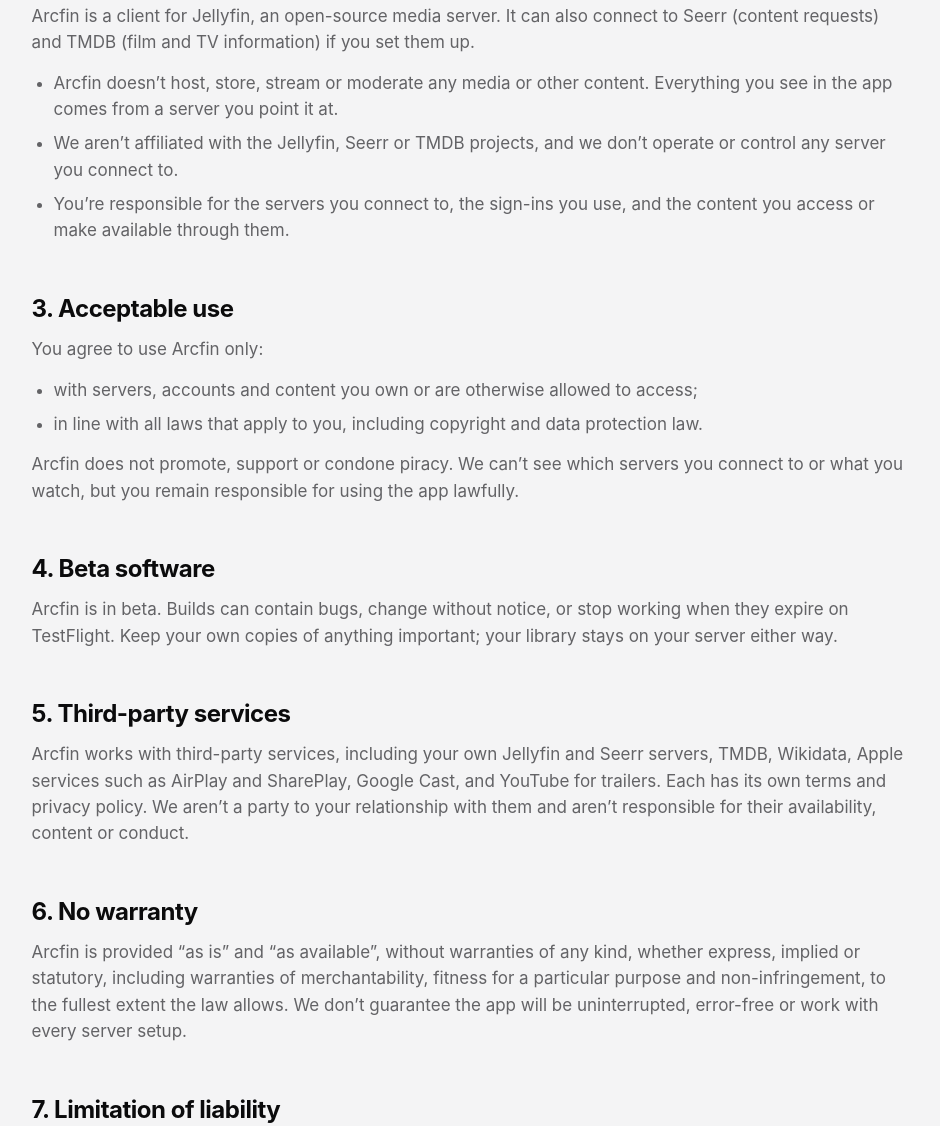
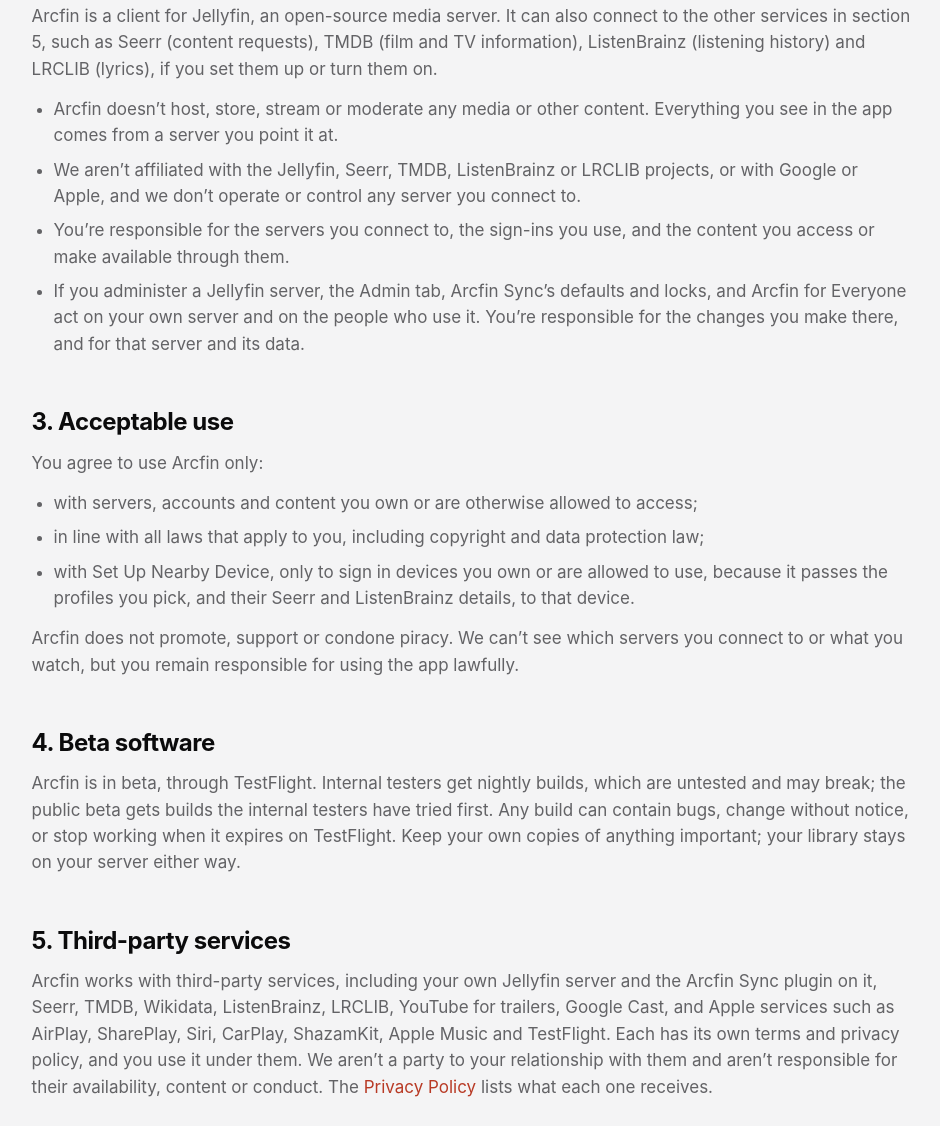
Before and after one commit to ArcFin-App/ArcFin-Site, a plain HTML site: page site/arcfin.psmattas.com/terms/index.html in a window 1280 px wide. Shown: the part 956-2082 px from the top of the page, without its empty margins (310-1250 px from the left). Drawn offline with Linux system fonts and the light colour scheme.

Commit message:
Terms of Use: up to date for 0.5.0
- Scope: iPhone, iPad, Mac, Apple TV and Apple Watch, and CarPlay.
- Third-party services: Jellyfin and Arcfin Sync, Seerr, TMDB,
  Wikidata, ListenBrainz, LRCLIB, YouTube, Google Cast and Apple, each
  under its own terms.
- Beta: nightly builds for internal testers are untested and may
  break.
- Admins are responsible for what they change with the Admin tab,
  Arcfin Sync's defaults and locks, and Arcfin for Everyone.
- Set Up Nearby Device only with devices you own or may use.
- Apple's Standard EULA stays. Effective 23 November 2026.

Signed-off-by: psmattas <me@psmattas.com>

```diff
--- a/site/arcfin.psmattas.com/terms/index.html
+++ b/site/arcfin.psmattas.com/terms/index.html
@@ -4,14 +4,14 @@
   <meta charset="utf-8">
   <meta name="viewport" content="width=device-width, initial-scale=1, viewport-fit=cover">
   <title>Terms of Use · Arcfin</title>
-  <meta name="description" content="The terms for using Arcfin, an open-source Jellyfin client for iPhone, iPad, Mac and Apple TV.">
+  <meta name="description" content="The terms for using Arcfin, an open-source Jellyfin client for iPhone, iPad, Mac, Apple TV and Apple Watch.">
   <link rel="canonical" href="https://arcfin.psmattas.com/terms/">
   <meta name="theme-color" content="#0B0B0C" media="(prefers-color-scheme: dark)">
   <meta name="theme-color" content="#F4F4F5" media="(prefers-color-scheme: light)">
   <meta property="og:type" content="website">
   <meta property="og:site_name" content="Arcfin">
   <meta property="og:title" content="Terms of Use · Arcfin">
-  <meta property="og:description" content="The terms for using Arcfin, an open-source Jellyfin client for iPhone, iPad, Mac and Apple TV.">
+  <meta property="og:description" content="The terms for using Arcfin, an open-source Jellyfin client for iPhone, iPad, Mac, Apple TV and Apple Watch.">
   <meta property="og:url" content="https://arcfin.psmattas.com/terms/">
   <meta property="og:image" content="https://arcfin.psmattas.com/assets/og.png">
   <meta property="og:image:width" content="1200">
@@ -41,14 +41,14 @@
 <section class="page-hero"><div class="wrap">
   <span class="eyebrow">Legal</span>
   <h1>Terms of Use</h1>
-  <p>The terms for using Arcfin.</p><p class="meta muted">Effective 27 October 2026</p>
+  <p>The terms for using Arcfin.</p><p class="meta muted">Effective 23 November 2026</p>
 </div></section>
 <div class="wrap doc">
 <nav class="doc-toc" aria-label="On this page"><p class="doc-toc-title">On this page</p></nav>
 <article class="prose">
-  <div class="summary-box"><strong>In short:</strong> Arcfin is an app for connecting to a Jellyfin server (and optionally Seerr and TMDB) that you own, run or are allowed to use. We don&rsquo;t host any content and we don&rsquo;t manage your server. Use Arcfin lawfully and only with servers and content you&rsquo;re allowed to access.</div>
+  <div class="summary-box"><strong>In short:</strong> Arcfin is an app for connecting to a Jellyfin server (and optionally other services, such as Seerr, TMDB and ListenBrainz) that you own, run or are allowed to use. We don&rsquo;t host any content and we don&rsquo;t manage your server. Use Arcfin lawfully and only with servers and content you&rsquo;re allowed to access.</div>
 
-  <p style="margin-top:28px">These Terms of Use (&ldquo;Terms&rdquo;) cover your use of the Arcfin app (&ldquo;the app&rdquo;), developed by Puranjay Savar Mattas (&ldquo;we&rdquo;, &ldquo;us&rdquo;, &ldquo;our&rdquo;). By installing or using Arcfin, you agree to these Terms. If you don&rsquo;t agree, don&rsquo;t use the app.</p>
+  <p style="margin-top:28px">These Terms of Use (&ldquo;Terms&rdquo;) cover your use of the Arcfin app (&ldquo;the app&rdquo;) on iPhone, iPad, Mac, Apple TV and Apple Watch, and in CarPlay, developed by Puranjay Savar Mattas (&ldquo;we&rdquo;, &ldquo;us&rdquo;, &ldquo;our&rdquo;). By installing or using Arcfin, you agree to these Terms. If you don&rsquo;t agree, don&rsquo;t use the app.</p>
 
   <h2>1. The app and its source code</h2>
   <p>The app&rsquo;s source code is licensed under the <a href="https://git.psmattas.com/ArcFin/ArcFin/src/branch/main/LICENSE">GNU Affero General Public License v3.0 or later</a>. Nothing in these Terms limits the rights that license gives you over the source code.</p>
@@ -56,26 +56,28 @@
   <p>The Arcfin name, logo and app icon are not covered by the code license. See <a href="https://git.psmattas.com/ArcFin/ArcFin/src/branch/main/TRADEMARK.md">TRADEMARK.md</a>.</p>
 
   <h2>2. What Arcfin is, and isn&rsquo;t</h2>
-  <p>Arcfin is a client for Jellyfin, an open-source media server. It can also connect to Seerr (content requests) and TMDB (film and TV information) if you set them up.</p>
+  <p>Arcfin is a client for Jellyfin, an open-source media server. It can also connect to the other services in section 5, such as Seerr (content requests), TMDB (film and TV information), ListenBrainz (listening history) and LRCLIB (lyrics), if you set them up or turn them on.</p>
   <ul>
     <li>Arcfin doesn&rsquo;t host, store, stream or moderate any media or other content. Everything you see in the app comes from a server you point it at.</li>
-    <li>We aren&rsquo;t affiliated with the Jellyfin, Seerr or TMDB projects, and we don&rsquo;t operate or control any server you connect to.</li>
+    <li>We aren&rsquo;t affiliated with the Jellyfin, Seerr, TMDB, ListenBrainz or LRCLIB projects, or with Google or Apple, and we don&rsquo;t operate or control any server you connect to.</li>
     <li>You&rsquo;re responsible for the servers you connect to, the sign-ins you use, and the content you access or make available through them.</li>
+    <li>If you administer a Jellyfin server, the Admin tab, Arcfin Sync&rsquo;s defaults and locks, and Arcfin for Everyone act on your own server and on the people who use it. You&rsquo;re responsible for the changes you make there, and for that server and its data.</li>
   </ul>
 
   <h2>3. Acceptable use</h2>
   <p>You agree to use Arcfin only:</p>
   <ul>
     <li>with servers, accounts and content you own or are otherwise allowed to access;</li>
-    <li>in line with all laws that apply to you, including copyright and data protection law.</li>
+    <li>in line with all laws that apply to you, including copyright and data protection law;</li>
+    <li>with Set Up Nearby Device, only to sign in devices you own or are allowed to use, because it passes the profiles you pick, and their Seerr and ListenBrainz details, to that device.</li>
   </ul>
   <p>Arcfin does not promote, support or condone piracy. We can&rsquo;t see which servers you connect to or what you watch, but you remain responsible for using the app lawfully.</p>
 
   <h2>4. Beta software</h2>
-  <p>Arcfin is in beta. Builds can contain bugs, change without notice, or stop working when they expire on TestFlight. Keep your own copies of anything important; your library stays on your server either way.</p>
+  <p>Arcfin is in beta, through TestFlight. Internal testers get nightly builds, which are untested and may break; the public beta gets builds the internal testers have tried first. Any build can contain bugs, change without notice, or stop working when it expires on TestFlight. Keep your own copies of anything important; your library stays on your server either way.</p>
 
   <h2>5. Third-party services</h2>
-  <p>Arcfin works with third-party services, including your own Jellyfin and Seerr servers, TMDB, Wikidata, Apple services such as AirPlay and SharePlay, Google Cast, and YouTube for trailers. Each has its own terms and privacy policy. We aren&rsquo;t a party to your relationship with them and aren&rsquo;t responsible for their availability, content or conduct.</p>
+  <p>Arcfin works with third-party services, including your own Jellyfin server and the Arcfin Sync plugin on it, Seerr, TMDB, Wikidata, ListenBrainz, LRCLIB, YouTube for trailers, Google Cast, and Apple services such as AirPlay, SharePlay, Siri, CarPlay, ShazamKit, Apple Music and TestFlight. Each has its own terms and privacy policy, and you use it under them. We aren&rsquo;t a party to your relationship with them and aren&rsquo;t responsible for their availability, content or conduct. The <a href="/privacy/">Privacy Policy</a> lists what each one receives.</p>
 
   <h2>6. No warranty</h2>
   <p>Arcfin is provided &ldquo;as is&rdquo; and &ldquo;as available&rdquo;, without warranties of any kind, whether express, implied or statutory, including warranties of merchantability, fitness for a particular purpose and non-infringement, to the fullest extent the law allows. We don&rsquo;t guarantee the app will be uninterrupted, error-free or work with every server setup.</p>
```
